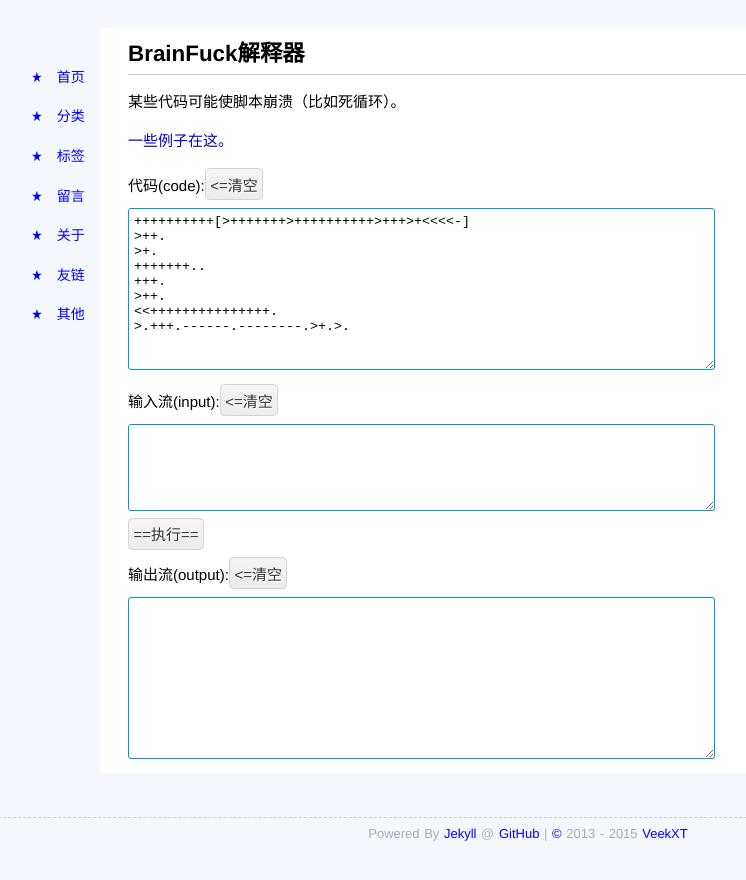
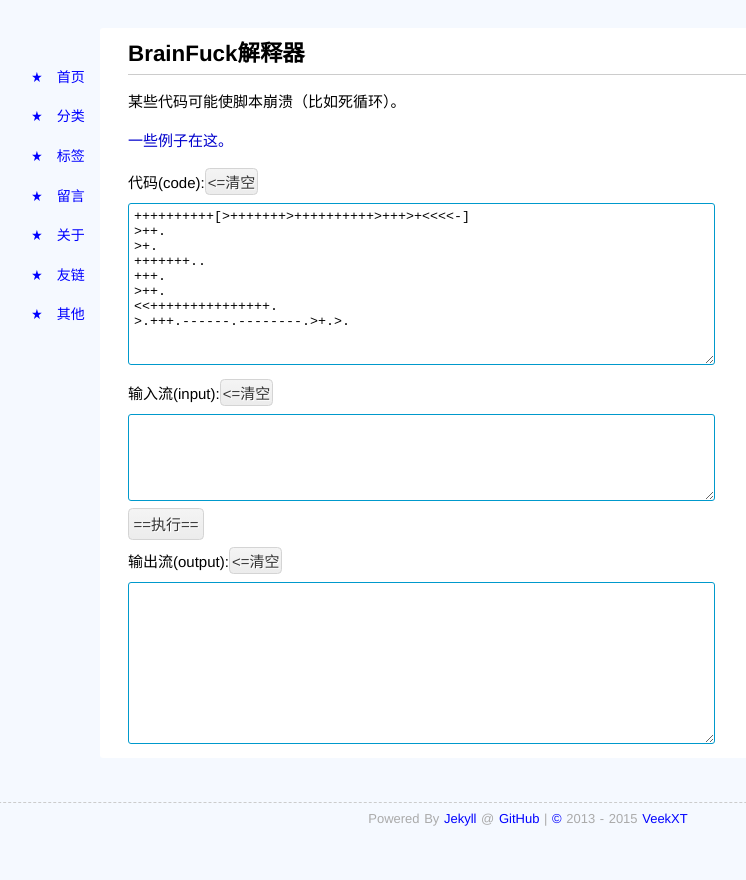
Before and after one commit to veekxt/one-point.github.io, a Jekyll site: the page built from other/tools/bf_js.html, in a window 1280 px wide. Shown: the top 880 px of the page, without its empty margins (112-858 px from the left). Built offline with Jekyll 4.4.1, drawn with Linux system fonts in a browser that asks for light colours; comment, search, counter and statistics services are not loaded.

Commit message:
update style

```diff
--- a/media/css/style.css
+++ b/media/css/style.css
@@ -233,7 +233,7 @@ input[type="button"] {
     *display: inline;
 }
 input[type="button"].small{
-font:13px;
+padding: 2px;
 }
 .ds-login-buttons  ul{text-indent:0em}
 .listing-seperator
```
